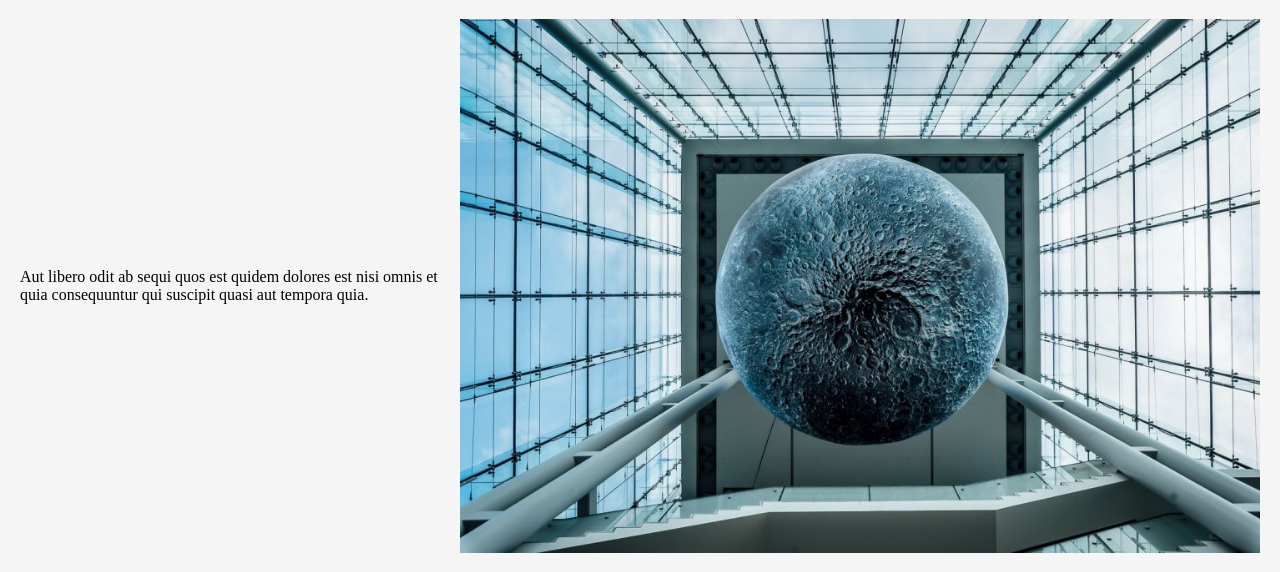
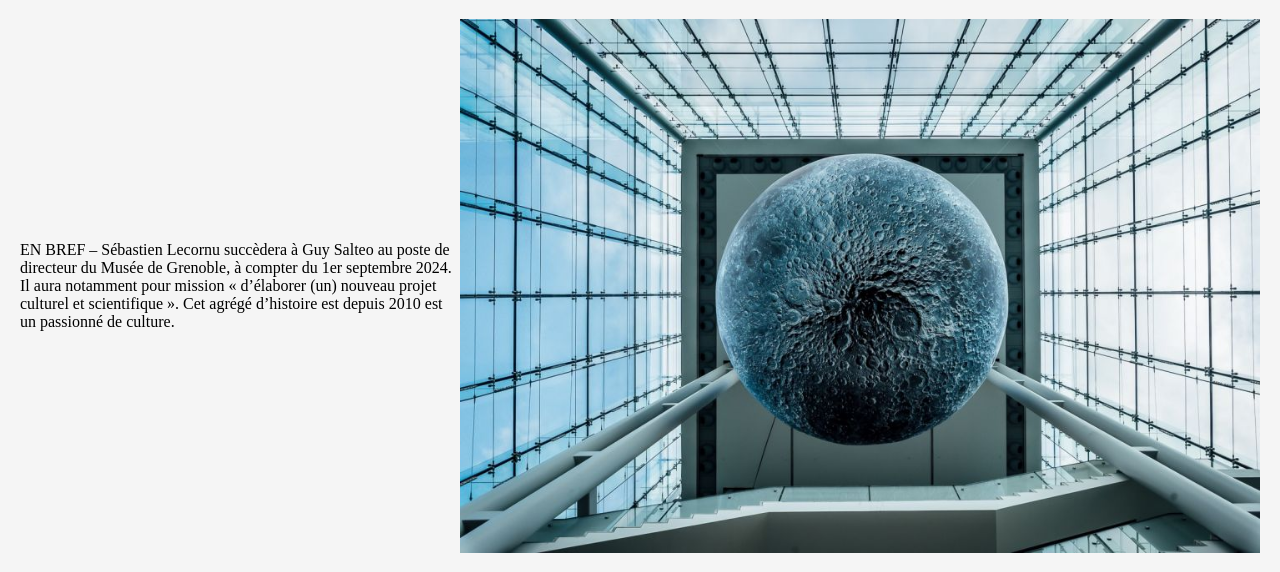
Before and after one commit to RomainGuirous/WCS-project1, a PHP site: page /actualites.php in a window 1280 px wide. Shown: the part 603-1175 px from the top of the page. Run offline with PHP 8.4, Linux system fonts and the light colour scheme.

Commit message:
data.php

```diff
--- a/data.php
+++ b/data.php
@@ -105,7 +105,7 @@ $actualites = [
         [
             "image" => "./images/museecanada.jpg",
             "title" => "Musée des beaux-arts du Canada: un nouveau Directeur! ",
-            "description" => "Aut libero odit ab sequi quos est quidem dolores est nisi omnis et quia consequuntur qui suscipit quasi aut tempora quia.",
+            "description" => "EN BREF – Sébastien Lecornu succèdera à Guy Salteo au poste de directeur du Musée de Grenoble, à compter du 1er septembre 2024. Il aura notamment pour mission « d’élaborer (un) nouveau projet culturel et scientifique ». Cet agrégé d’histoire est depuis 2010 est un passionné de culture.",
 
         ],
         [
```
